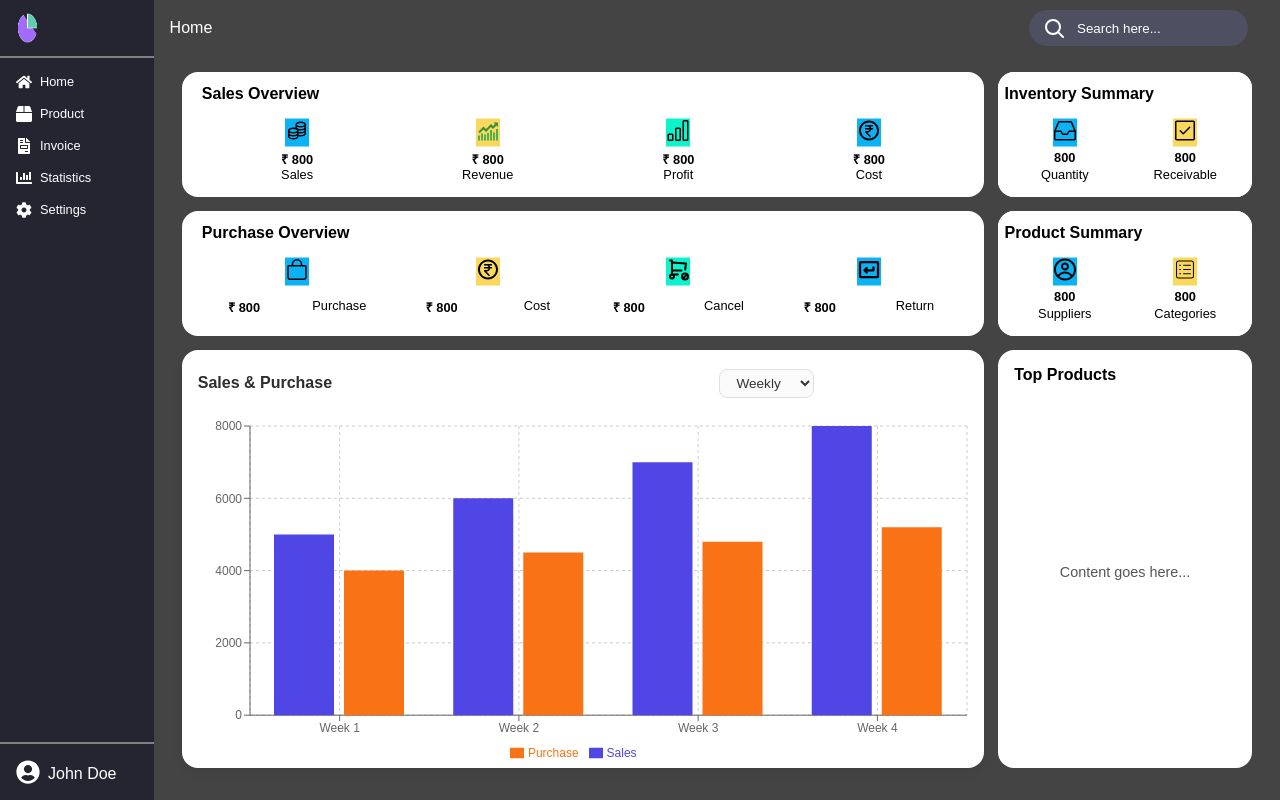
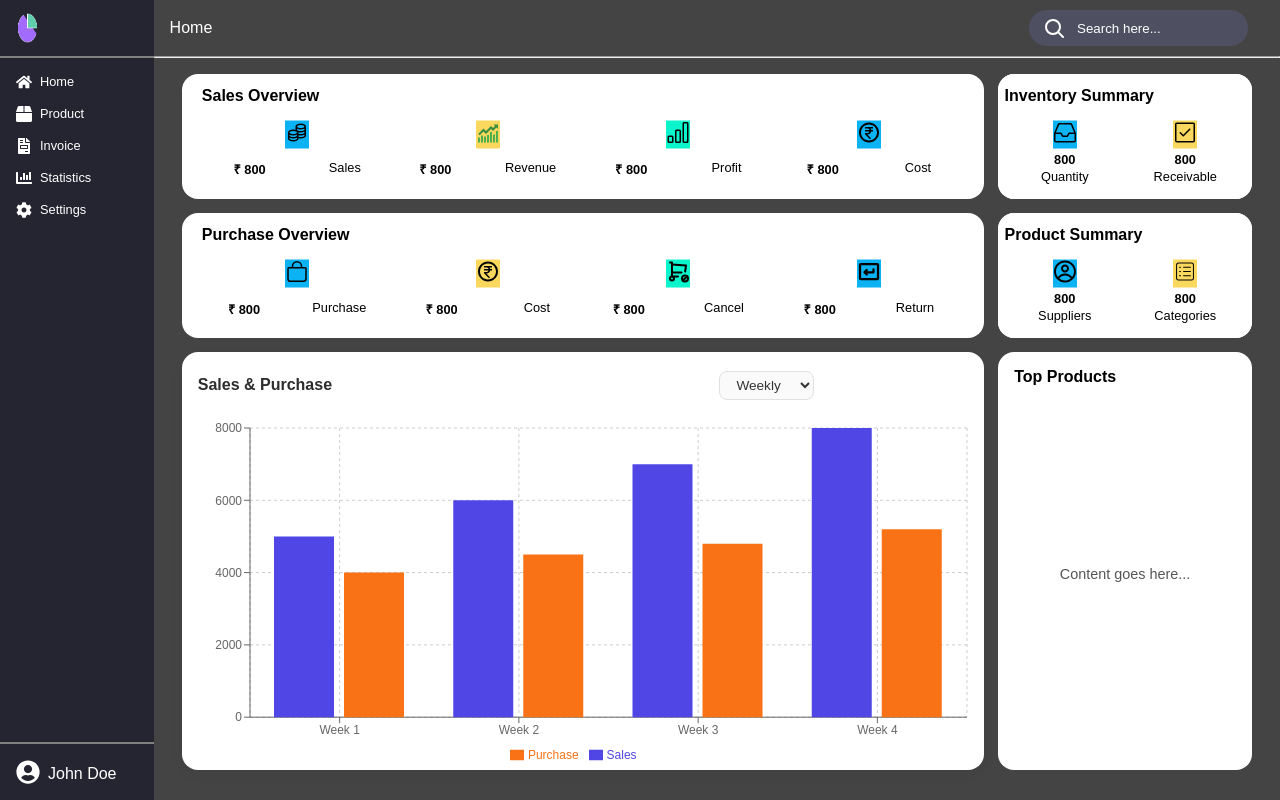
Before and after one commit to Sourav-Sharma-001/final-project, a React (Vite) app: page / in a window 1280 px wide. Built offline with nearby package versions, Linux system fonts and the light colour scheme.

Commit message:
fixed sales overview and navbar hr css

```diff
--- a/src/Components/Dashboard/Overview/Navbar/Navbar.css
+++ b/src/Components/Dashboard/Overview/Navbar/Navbar.css
@@ -32,3 +32,7 @@
 .search-bar::placeholder {
   color: white;
 }
+
+#navbar-hr{
+  margin: 0;
+}
--- a/src/Components/Dashboard/Overview/Navbar/Navbar.jsx
+++ b/src/Components/Dashboard/Overview/Navbar/Navbar.jsx
@@ -3,9 +3,12 @@ import "./Navbar.css";
 
 export default function Navbar() {
   return (
-    <div className="navbar">
-      <div>Home</div>
-      <input className="search-bar" placeholder="Search here..." />
-    </div>
+    <>
+      <div className="navbar">
+        <div>Home</div>
+        <input className="search-bar" placeholder="Search here..." />
+      </div>
+      <hr id="navbar-hr"/>
+    </>
   );
 }
--- a/src/Components/Dashboard/Overview/SalesOverview/SalesOverview.css
+++ b/src/Components/Dashboard/Overview/SalesOverview/SalesOverview.css
@@ -43,8 +43,7 @@
 
 .sales-data {
   display: flex;
-  flex-direction: column;
-  justify-content: center;
+  justify-content: space-around;
   align-items: center;
   font-size: 0.8rem;
 }
```
